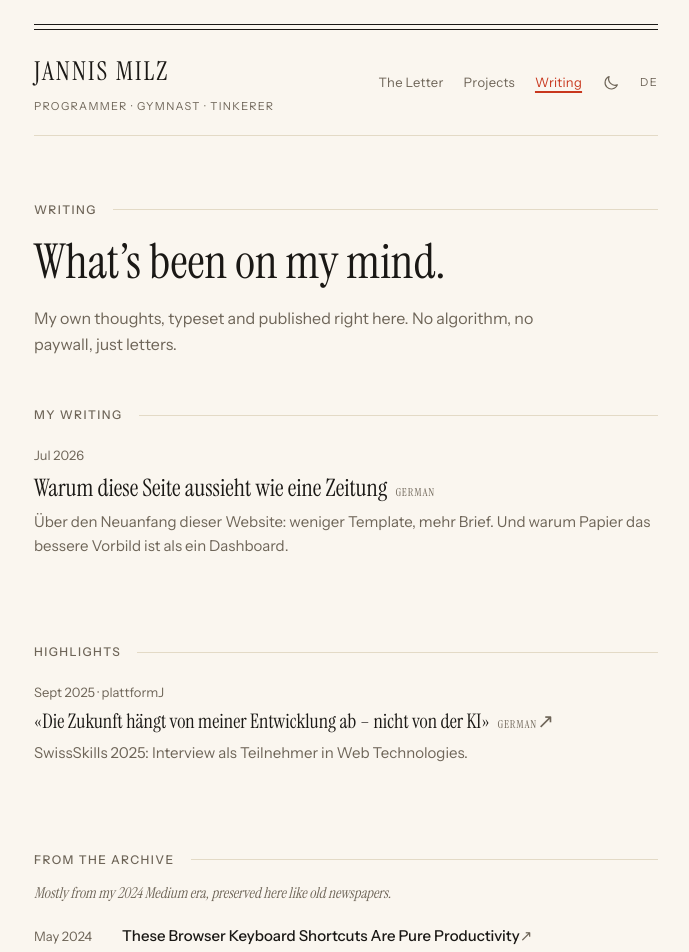
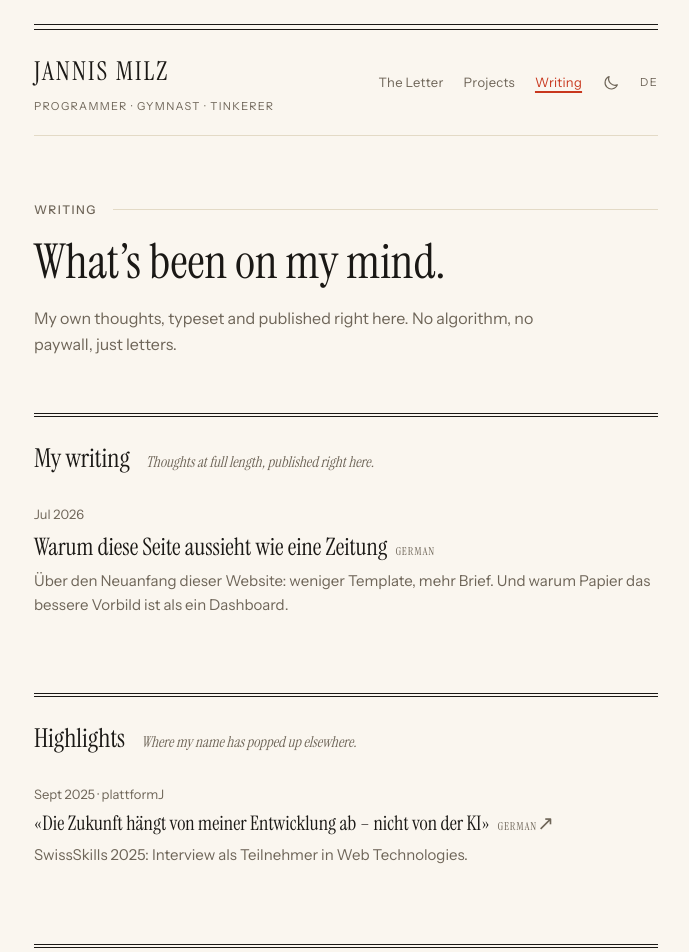
Before and after one commit to jannismilz/jannismilz.com, a Next.js app: page /en/writing in a window 1280 px wide. Shown: the top 952 px of the page, without its empty margins (294-983 px from the left). Built offline with nearby package versions, Linux system fonts and the light colour scheme.

Commit message:
Use newspaper section separators on the writing page too
Extract the double-rule section header into a shared SectionHeader
component (used by projects and writing) and give the three writing
sections serif titles with italic taglines.

```diff
--- a/design/SPEC.md
+++ b/design/SPEC.md
@@ -121,8 +121,10 @@ placeholder) at the bottom.
 
 ### Writing (`/writing`)
 Eyebrow "SCHREIBEN" / "WRITING" (user rejected "Texte"), serif headline,
-intro, small desk figure right of the header. Three clearly separated
-sections, all fed from the easy-to-edit lists in `src/lib/writing.ts`:
+intro. Three sections, each opened with the same newspaper section header as
+the projects page (double rule + serif title + italic tagline, shared
+`SectionHeader` component), all fed from the easy-to-edit lists in
+`src/lib/writing.ts`:
 1. EIGENE TEXTE / MY WRITING — own posts (MDX files in
    `src/content/writing/`, rendered at `/writing/<slug>` with the site's
    newspaper typography via `src/mdx-components.tsx`).
--- a/messages/de.json
+++ b/messages/de.json
@@ -124,7 +124,9 @@
     "headline": "Was mir durch den Kopf geht.",
     "intro": "Eigene Gedanken, hier gesetzt und gedruckt. Kein Algorithmus, keine Paywall, nur Buchstaben.",
     "ownTitle": "Eigene Texte",
+    "ownTagline": "Gedanken in voller Länge, direkt hier veröffentlicht.",
     "highlightsTitle": "Highlights",
+    "highlightsTagline": "Wo mein Name sonst noch aufgetaucht ist.",
     "archiveTitle": "Aus dem Archiv",
     "archiveNote": "Vor allem aus meiner Medium-Phase 2024, aufbewahrt wie alte Zeitungen.",
     "langTag": {
--- a/messages/en.json
+++ b/messages/en.json
@@ -124,7 +124,9 @@
     "headline": "What’s been on my mind.",
     "intro": "My own thoughts, typeset and published right here. No algorithm, no paywall, just letters.",
     "ownTitle": "My writing",
+    "ownTagline": "Thoughts at full length, published right here.",
     "highlightsTitle": "Highlights",
+    "highlightsTagline": "Where my name has popped up elsewhere.",
     "archiveTitle": "From the archive",
     "archiveNote": "Mostly from my 2024 Medium era, preserved here like old newspapers.",
     "langTag": {
--- a/src/app/[locale]/projects/page.tsx
+++ b/src/app/[locale]/projects/page.tsx
@@ -5,6 +5,7 @@ import { getTranslations, setRequestLocale } from 'next-intl/server'
 import { Eyebrow } from '@/components/Eyebrow'
 import { FigureFrame } from '@/components/FigureFrame'
 import { ProjectEntry } from '@/components/ProjectEntry'
+import { SectionHeader } from '@/components/SectionHeader'
 import { projectCategories, projects } from '@/lib/projects'
 import { alternatesFor } from '@/lib/seo'
 
@@ -86,15 +87,10 @@ function ProjectGroups() {
 
         return (
           <section key={category} className="mt-14">
-            <div className="h-1 border-y border-ink" aria-hidden="true" />
-            <div className="mt-5 flex flex-col gap-x-4 sm:flex-row sm:items-baseline">
-              <h2 className="font-serif text-[26px]">
-                {t(`categories.${category}.title`)}
-              </h2>
-              <p className="font-serif text-[15px] text-ink-muted italic">
-                {t(`categories.${category}.tagline`)}
-              </p>
-            </div>
+            <SectionHeader
+              title={t(`categories.${category}.title`)}
+              tagline={t(`categories.${category}.tagline`)}
+            />
             <div className="mt-1 divide-y divide-hairline">
               {entries.map((project) => (
                 <ProjectEntry
--- a/src/app/[locale]/writing/page.tsx
+++ b/src/app/[locale]/writing/page.tsx
@@ -3,6 +3,7 @@ import { useLocale, useTranslations } from 'next-intl'
 import { getTranslations, setRequestLocale } from 'next-intl/server'
 
 import { Eyebrow } from '@/components/Eyebrow'
+import { SectionHeader } from '@/components/SectionHeader'
 import { Link } from '@/i18n/navigation'
 import { formatDate } from '@/lib/formatDate'
 import { alternatesFor } from '@/lib/seo'
@@ -40,9 +41,9 @@ function OwnArticles() {
   const locale = useLocale() as 'de' | 'en'
 
   return (
-    <section className="mt-12">
-      <Eyebrow>{t('ownTitle')}</Eyebrow>
-      <div className="divide-y divide-hairline">
+    <section className="mt-14">
+      <SectionHeader title={t('ownTitle')} tagline={t('ownTagline')} />
+      <div className="mt-1 divide-y divide-hairline">
         {getOwnArticles().map((article) => (
           <article key={article.slug} className="group relative py-5">
             <p className="text-[13px] text-ink-muted">
@@ -73,9 +74,12 @@ function Highlights() {
   const locale = useLocale() as 'de' | 'en'
 
   return (
-    <section className="mt-16">
-      <Eyebrow>{t('highlightsTitle')}</Eyebrow>
-      <div className="divide-y divide-hairline">
+    <section className="mt-14">
+      <SectionHeader
+        title={t('highlightsTitle')}
+        tagline={t('highlightsTagline')}
+      />
+      <div className="mt-1 divide-y divide-hairline">
         {getHighlights().map((highlight) => (
           <article key={highlight.link} className="group relative py-5">
             <p className="text-[13px] text-ink-muted">
@@ -113,11 +117,8 @@ function Archive() {
   const locale = useLocale() as 'de' | 'en'
 
   return (
-    <section className="mt-16">
-      <Eyebrow>{t('archiveTitle')}</Eyebrow>
-      <p className="mt-3 font-serif text-[15px] text-ink-muted italic">
-        {t('archiveNote')}
-      </p>
+    <section className="mt-14">
+      <SectionHeader title={t('archiveTitle')} tagline={t('archiveNote')} />
       <ul className="mt-2 divide-y divide-hairline">
         {getMediumArticles().map((article) => (
           <li key={article.link}>
--- /dev/null
+++ b/src/components/SectionHeader.tsx
@@ -0,0 +1,26 @@
+/**
+ * A newspaper section opener: thin double rule, serif section title,
+ * optional serif-italic tagline beside it. Used to separate the bigger
+ * content sections on the projects and writing pages.
+ */
+export function SectionHeader({
+  title,
+  tagline,
+}: {
+  title: string
+  tagline?: string
+}) {
+  return (
+    <>
+      <div className="h-1 border-y border-ink" aria-hidden="true" />
+      <div className="mt-5 flex flex-col gap-x-4 sm:flex-row sm:items-baseline">
+        <h2 className="font-serif text-[26px]">{title}</h2>
+        {tagline && (
+          <p className="font-serif text-[15px] text-ink-muted italic">
+            {tagline}
+          </p>
+        )}
+      </div>
+    </>
+  )
+}
```
